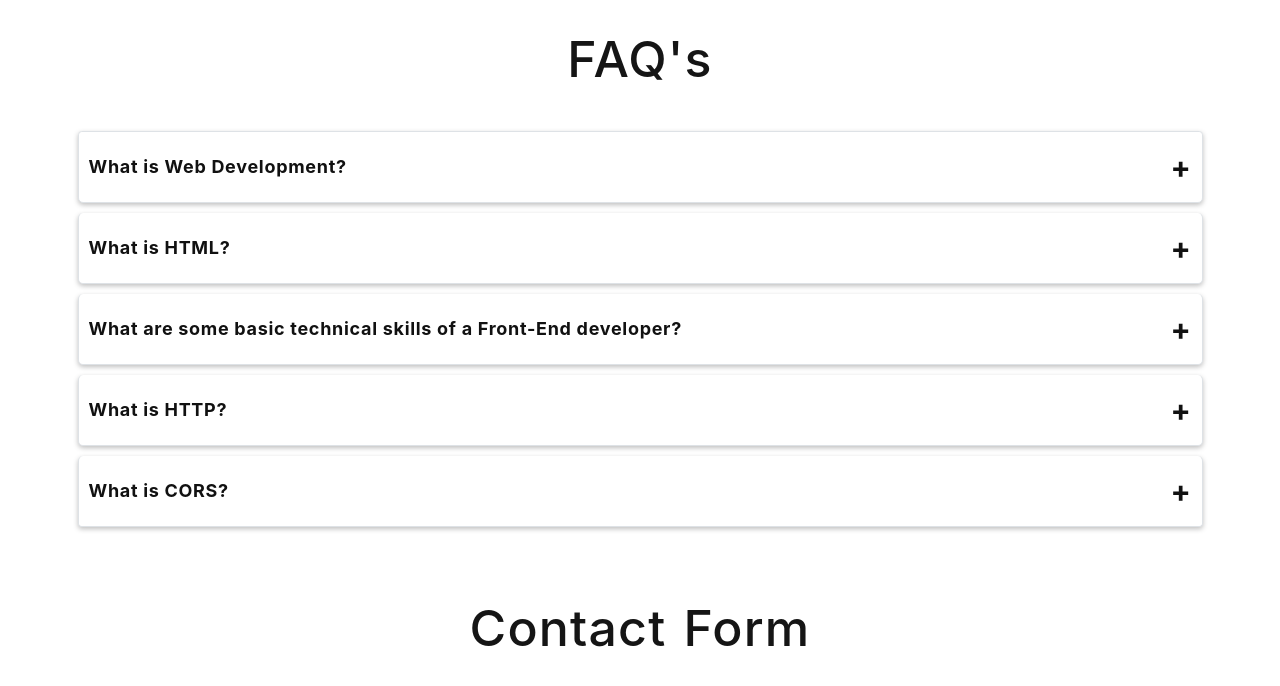
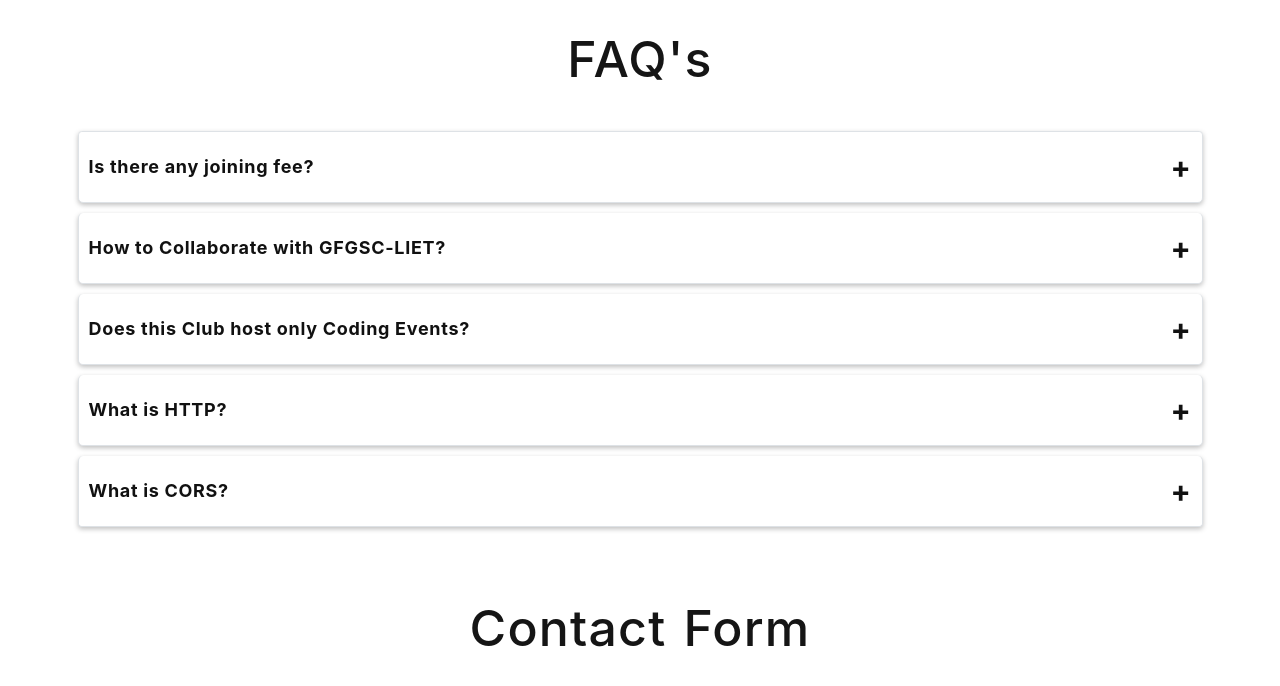
Before and after one commit to GFGSC-LIET/gfgscliet-website, a plain HTML site: page index.html in a window 1280 px wide. Shown: the part 2169-2855 px from the top of the page. Drawn offline with nearby package versions, Linux system fonts and the light colour scheme.

Commit message:
update faq's

```diff
--- a/index.html
+++ b/index.html
@@ -162,54 +162,32 @@
                     <div class="accordion">
                         <div class="accordion-item">
                             <div class="accordion-item-header">
-                                What is Web Development?
+                                Is there any joining fee?
                             </div>
                             <div class="accordion-item-body">
                                 <div class="accordion-item-body-content">
-                                    Web Development broadly refers to the tasks associated with developing functional
-                                    websites
-                                    and
-                                    applications for the Internet. The web development process includes web design, web
-                                    content
-                                    development,
-                                    client-side/server-side scripting and network security configuration, among other
-                                    tasks.
+                                    No
                                 </div>
                             </div>
                         </div>
                         <div class="accordion-item">
                             <div class="accordion-item-header">
-                                What is HTML?
+                                How to Collaborate with GFGSC-LIET?
+
                             </div>
                             <div class="accordion-item-body">
                                 <div class="accordion-item-body-content">
-                                    HTML, aka HyperText Markup Language, is the dominant markup language for creating
-                                    websites
-                                    and
-                                    anything
-                                    that can be viewed in a web browser.
+                                    Fill the Contact Form and our team will reach out to you.
                                 </div>
                             </div>
                         </div>
                         <div class="accordion-item">
                             <div class="accordion-item-header">
-                                What are some basic technical skills of a Front-End developer?
+                                Does this Club host only Coding Events?
                             </div>
                             <div class="accordion-item-body">
                                 <div class="accordion-item-body-content">
-                                    <ul style="padding-left: 1rem;">
-                                        <li>HTML, CSS, JavaScript</li>
-                                        <li>Frameworks (CSS and JavaScript frameworks)</li>
-                                        <li>Responsive Design</li>
-                                        <li>Version Control/Git</li>
-                                        <li>Testing/Debugging</li>
-                                        <li>Browser Developer Tools</li>
-                                        <li>Web Performance</li>
-                                        <li>SEO (Search Engine Optimization)</li>
-                                        <!-- <li>CSS Preprocessing</li> -->
-                                        <li>Command Line</li>
-                                        <li>CMS (Content Management System)</li>
-                                    </ul>
+                                    Events that are used to upskill the Career will be hosted by our Club.
                                 </div>
                             </div>
                         </div>
```
